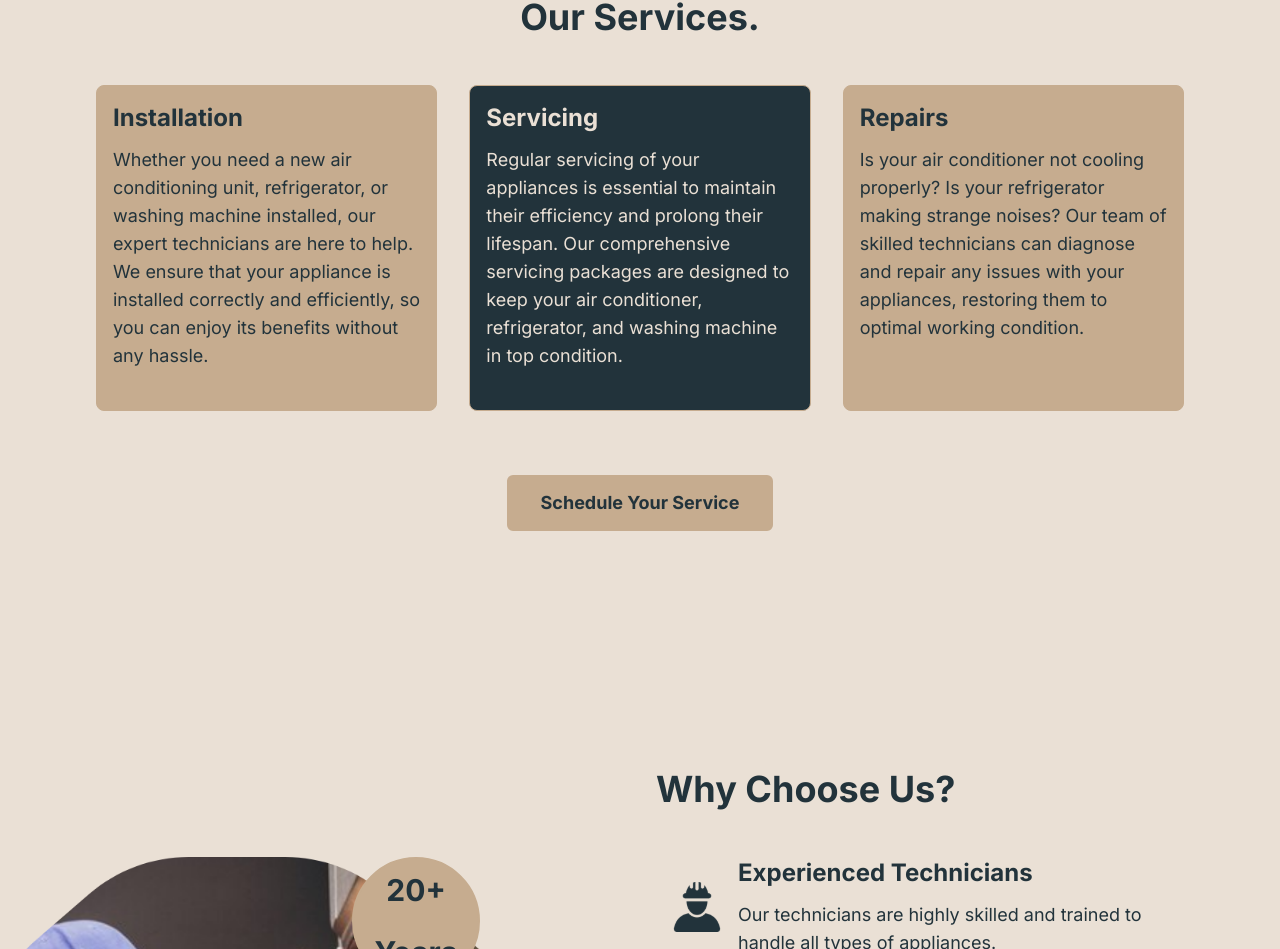
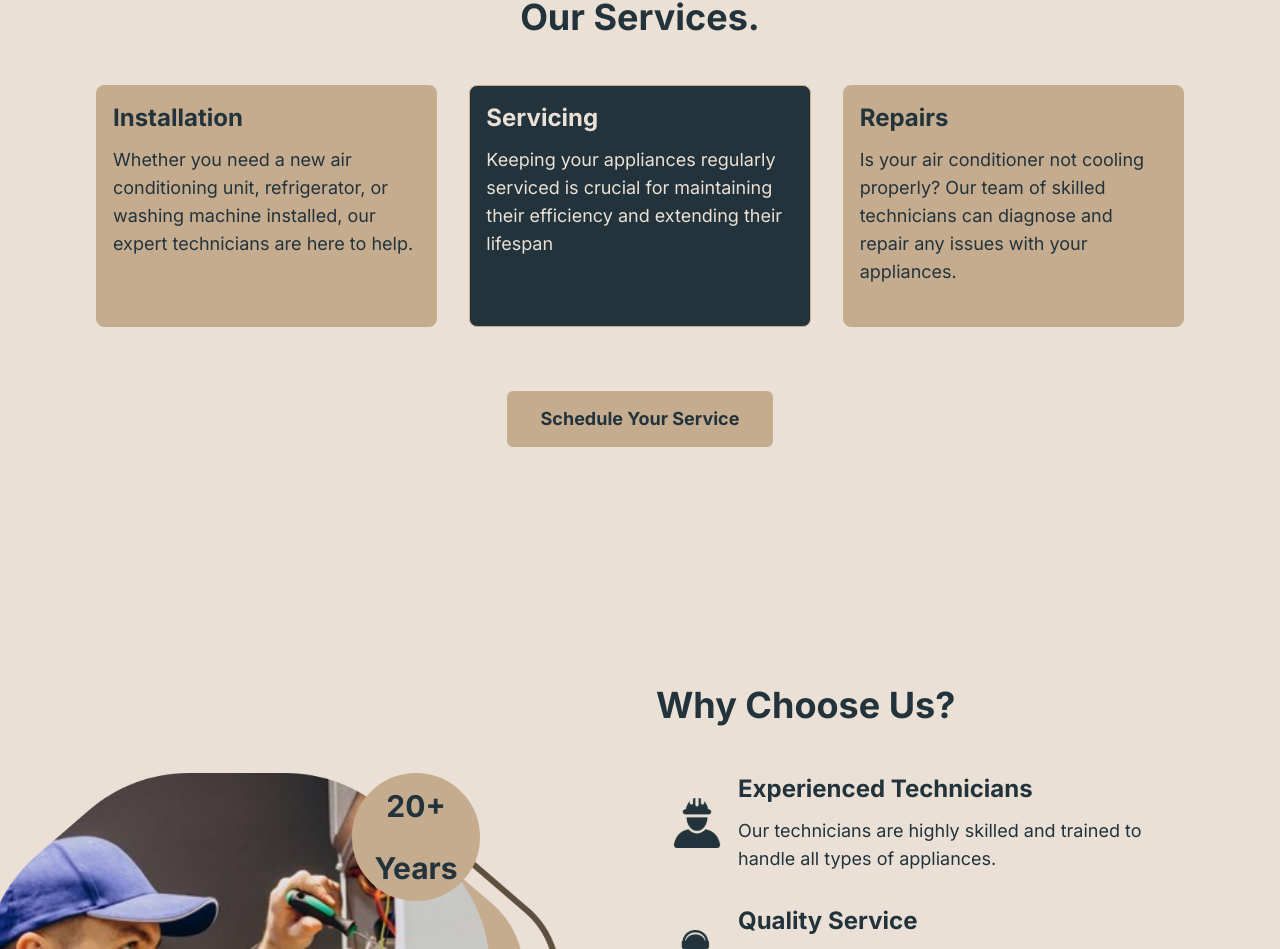
Before and after one commit to Ranaco-Phillips/climate-cool, a Next.js app: page / in a window 1280 px wide. Shown: the part 1588-2537 px from the top of the page. Built offline with nearby package versions, Linux system fonts and the light colour scheme.

Commit message:
Update Service Data

```diff
--- a/src/app/components/Data.js
+++ b/src/app/components/Data.js
@@ -12,17 +12,19 @@ const services = [
     {
         icon: '',
         title:'Installation',
-        description:`Whether you need a new air conditioning unit, refrigerator, or washing machine installed, our expert technicians are here to help. We ensure that your appliance is installed correctly and efficiently, so you can enjoy its benefits without any hassle.`,
+        description:`Whether you need a new air conditioning unit, refrigerator, or washing machine installed, our expert technicians are here to help.`,
     },
     {
         icon: Servicing,
         title:'Servicing',
-        description:`Regular servicing of your appliances is essential to maintain their efficiency and prolong their lifespan. Our comprehensive servicing packages are designed to keep your air conditioner, refrigerator, and washing machine in top condition.`,
+        description:`
+        Keeping your appliances regularly serviced is crucial for maintaining their efficiency and extending their lifespan`,
     },
     {
+        //, restoring them to optimal working condition
         icon: Repairs,
         title:'Repairs',
-        description:`Is your air conditioner not cooling properly? Is your refrigerator making strange noises? Our team of skilled technicians can diagnose and repair any issues with your appliances, restoring them to optimal working condition.`,
+        description:`Is your air conditioner not cooling properly? Our team of skilled technicians can diagnose and repair any issues with your appliances.`,
     },
 ];
 
```
